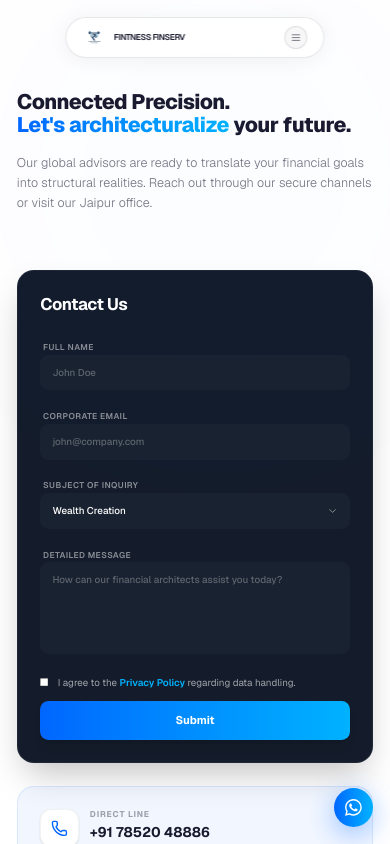
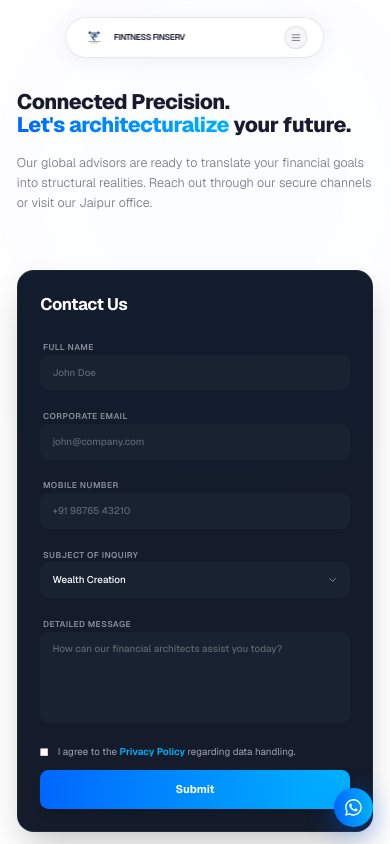
Before and after one commit to tanishqnarula12/fintness-new, a Next.js app: page /contact in a window 390 px wide. Shown: the top 844 px of the page. Built offline with nearby package versions, Linux system fonts and the light colour scheme.

Commit message:
feat: add mobile number field and fix subject delivery in contact form

```diff
--- a/src/app/contact/page.tsx
+++ b/src/app/contact/page.tsx
@@ -8,6 +8,7 @@ export default function ContactPage() {
   const [formData, setFormData] = useState({
     name: "",
     email: "",
+    phone: "",
     subject: "Wealth Creation",
     message: "",
     agree: false,
@@ -35,7 +36,9 @@ export default function ContactPage() {
           access_key: process.env.NEXT_PUBLIC_WEB3FORMS_ACCESS_KEY || "1731cdd8-a5a1-40c0-9b19-c4248b1703c9",
           name: formData.name,
           email: formData.email,
+          phone: formData.phone,
           subject: `Fintness Inquiry: ${formData.subject}`,
+          inquiry_subject: formData.subject,
           message: formData.message,
           from_name: "Fintness Finserv Website",
         }),
@@ -47,6 +50,7 @@ export default function ContactPage() {
         setFormData({
           name: "",
           email: "",
+          phone: "",
           subject: "Wealth Creation",
           message: "",
           agree: false,
@@ -136,6 +140,18 @@ export default function ContactPage() {
                 </div>
               </div>
 
+              <div className="grid grid-cols-1 md:grid-cols-2 gap-6">
+                <div className="space-y-2">
+                  <label className="text-xs font-semibold uppercase tracking-wider text-white/50 ml-1">Mobile Number</label>
+                  <input
+                    required
+                    value={formData.phone}
+                    onChange={(e) => setFormData({ ...formData, phone: e.target.value })}
+                    className="w-full px-4 py-3.5 rounded-xl bg-[#1F2937]/50 border border-transparent text-white placeholder-white/30 focus:outline-none focus:border-white/10 focus:bg-white/10 transition-all duration-300 text-sm font-medium"
+                    placeholder="+91 98765 43210"
+                    type="tel"
+                  />
+                </div>
                 <div className="space-y-2">
                   <label className="text-xs font-semibold uppercase tracking-wider text-white/50 ml-1">Subject of Inquiry</label>
                   <div className="relative">
@@ -154,6 +170,7 @@ export default function ContactPage() {
                       <option className="bg-[#141C2B] text-white">General Support</option>
                     </select>
                     <ChevronDown className="absolute right-4 top-1/2 -translate-y-1/2 w-4 h-4 text-white/50 pointer-events-none" />
+                  </div>
                 </div>
               </div>
 
```
Lines whose indentation alone changed are shown as unchanged.
